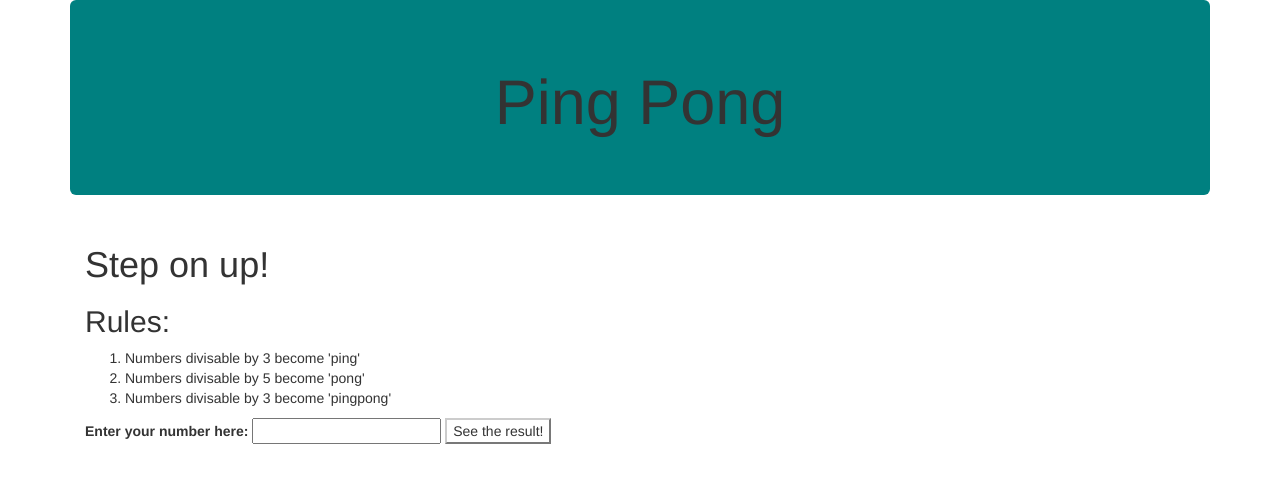
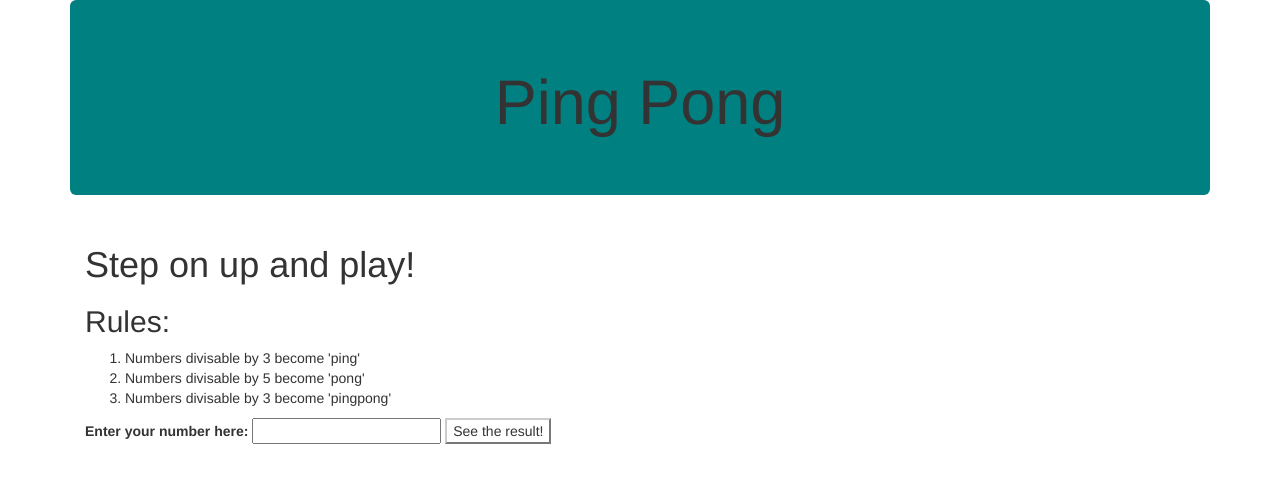
Before and after one commit to mknutgit/pingpong, a plain HTML site: page index.html in a window 1280 px wide. Drawn offline with Linux system fonts and the light colour scheme.

Commit message:
Changed name of heading

```diff
--- a/index.html
+++ b/index.html
@@ -25,7 +25,7 @@
     <div class="container">
       <form id="pingpong" class="form-inline">
         <div class="form-group">
-          <h1>Step on up!</h1>
+          <h1>Step on up and play!</h1>
           <h2>Rules:</h2>
           <ol>
             <li>Numbers divisable by 3 become 'ping'</li>
```
